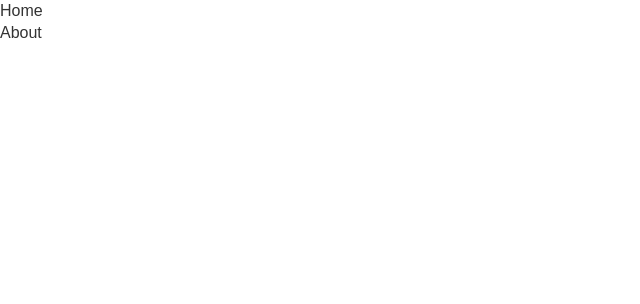
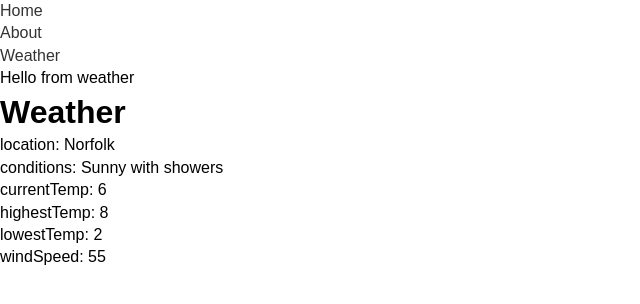
Before and after one commit to marstc1/react-cookbook, a React (Create React App) app: page /weather in a window 1280 px wide. Shown: the top 304 px of the page, without its empty margins (0-640 px from the left). Built offline with nearby package versions, Linux system fonts and the light colour scheme.

Commit message:
New Recipe: PresentationContainer

```diff
--- a/src/App.js
+++ b/src/App.js
@@ -1,9 +1,11 @@
 import React, { useState, useMemo } from "react";
 import "./App.css";
-import { Switch, Route, BrowserRouter as Router, Link } from "react-router-dom";
+import { Switch, Route, BrowserRouter as Router } from "react-router-dom";
 import { Home } from "./pages/Home";
 import { About } from "./pages/About";
 import { UserContext } from "./context/UserContext";
+import { Navigation } from "./components/Navigation";
+import { Weather } from "./pages/Weather";
 
 function App() {
   const [user, setUser] = useState();
@@ -11,20 +13,12 @@ function App() {
 
   return (
     <Router>
-      <nav>
-        <ul>
-          <li>
-            <Link to='/'>Home</Link>
-          </li>
-          <li>
-            <Link to='/about'>About</Link>
-          </li>
-        </ul>
-      </nav>
+      <Navigation />
       <UserContext.Provider value={value}>
         <Switch>
           <Route exact path='/' component={Home} />
           <Route exact path='/about' component={About} />
+          <Route exact path='/weather' component={Weather} />
         </Switch>
       </UserContext.Provider>
     </Router>
--- /dev/null
+++ b/src/components/Navigation.js
@@ -0,0 +1,22 @@
+import React from "react";
+import { Link } from "react-router-dom";
+
+const Navigation = () => {
+  return (
+    <nav>
+      <ul>
+        <li>
+          <Link to='/'>Home</Link>
+        </li>
+        <li>
+          <Link to='/about'>About</Link>
+        </li>
+        <li>
+          <Link to='/weather'>Weather</Link>
+        </li>
+      </ul>
+    </nav>
+  );
+};
+
+export { Navigation };
--- /dev/null
+++ b/src/components/recipes/PresentationContainer/WeatherWidget.js
@@ -0,0 +1,19 @@
+import React from "react";
+
+const WeatherWidget = props => {
+  const { weather } = props;
+
+  return (
+    <div>
+      <h1>Weather</h1>
+      <p>location: {weather.location}</p>
+      <p>conditions: {weather.conditions}</p>
+      <p>currentTemp: {weather.currentTemp}</p>
+      <p>highestTemp: {weather.highestTemp}</p>
+      <p>lowestTemp: {weather.lowestTemp}</p>
+      <p>windSpeed: {weather.windSpeed}</p>
+    </div>
+  );
+};
+
+export { WeatherWidget };
--- /dev/null
+++ b/src/components/recipes/PresentationContainer/WeatherWidgetContainer.js
@@ -0,0 +1,18 @@
+import React, { Component } from "react";
+import WeatherData from "../../../data/weatherData";
+import { WeatherWidget } from "./WeatherWidget";
+
+class WeatherWidgetContainer extends Component {
+  // state would normally be set to null ready to be populated by the componentDidMount function
+  state = { weather: WeatherData };
+
+  componentDidMount() {
+    // api call here to fetch data and set state
+  }
+
+  render() {
+    return <WeatherWidget weather={this.state.weather} />;
+  }
+}
+
+export { WeatherWidgetContainer };
--- /dev/null
+++ b/src/data/weatherData.js
@@ -0,0 +1,8 @@
+export default {
+  location: "Norfolk",
+  conditions: "Sunny with showers",
+  currentTemp: 6,
+  highestTemp: 8,
+  lowestTemp: 2,
+  windSpeed: 55
+};
--- a/src/index.js
+++ b/src/index.js
@@ -1,6 +1,5 @@
 import React from "react";
 import ReactDOM from "react-dom";
 import App from "./App";
-import { BrowserRouter as Router } from "react-router-dom";
 
 ReactDOM.render(<App />, document.getElementById("root"));
--- a/src/pages/About.js
+++ b/src/pages/About.js
@@ -2,7 +2,7 @@ import React, { useContext } from "react";
 import { UserContext } from "../context/UserContext";
 
 const About = () => {
-  const { user, setUser } = useContext(UserContext);
+  const { user } = useContext(UserContext);
 
   return (
     <>
--- /dev/null
+++ b/src/pages/Weather.js
@@ -0,0 +1,13 @@
+import React from "react";
+import { WeatherWidgetContainer } from "../components/recipes/PresentationContainer/WeatherWidgetContainer";
+
+const Weather = () => {
+  return (
+    <>
+      <div>Hello from weather</div>
+      <WeatherWidgetContainer />
+    </>
+  );
+};
+
+export { Weather };
```
Also changed, not shown: .docs/Recipes/PresentationContainer.md (added).
